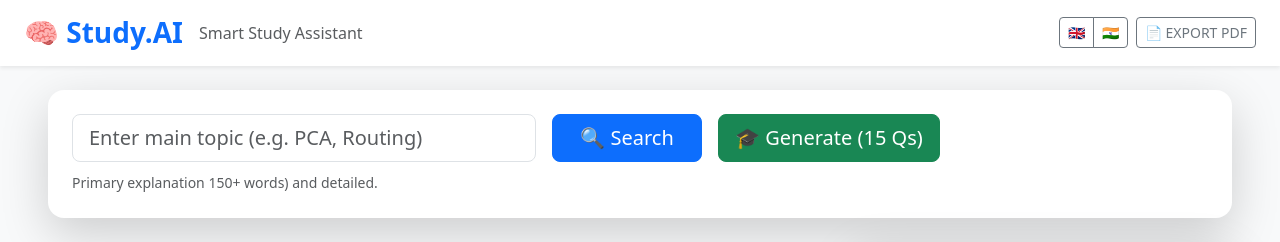
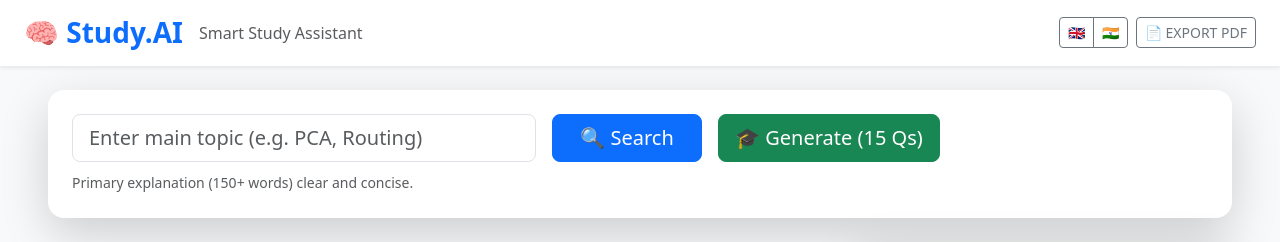
Before and after one commit to varnitpatel001/study_ai, a React (Vite) app in the folder frontend/: page / in a window 1280 px wide. Shown: the top 242 px of the page. Built offline with nearby package versions, Linux system fonts and the light colour scheme.

Commit message:
Update primary explanation text for clarity

```diff
--- a/frontend/src/App.jsx
+++ b/frontend/src/App.jsx
@@ -403,7 +403,7 @@ body {
 
           <div className="mt-2">
             <small className="text-muted">
-              Primary explanation 150+ words) and detailed.
+              Primary explanation (150+ words) clear and concise.
             </small>
           </div>
         </div>
```
